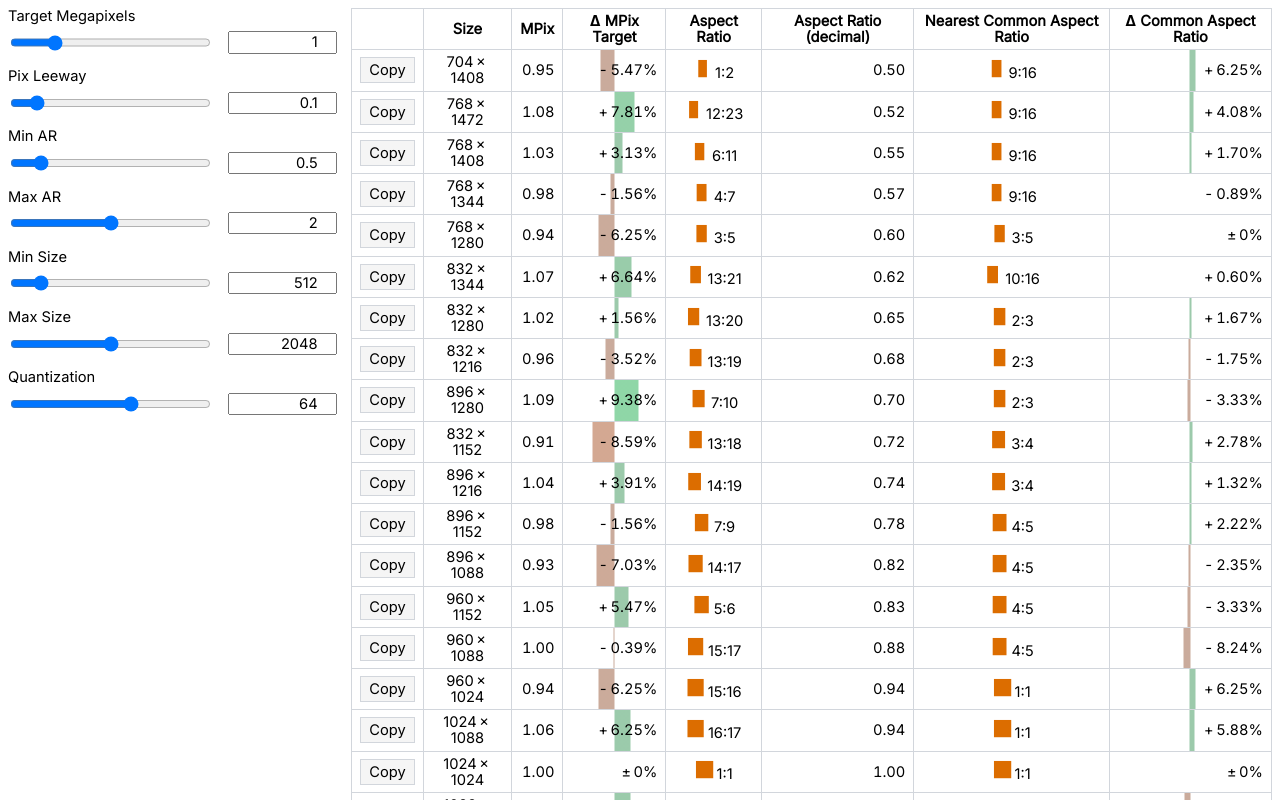
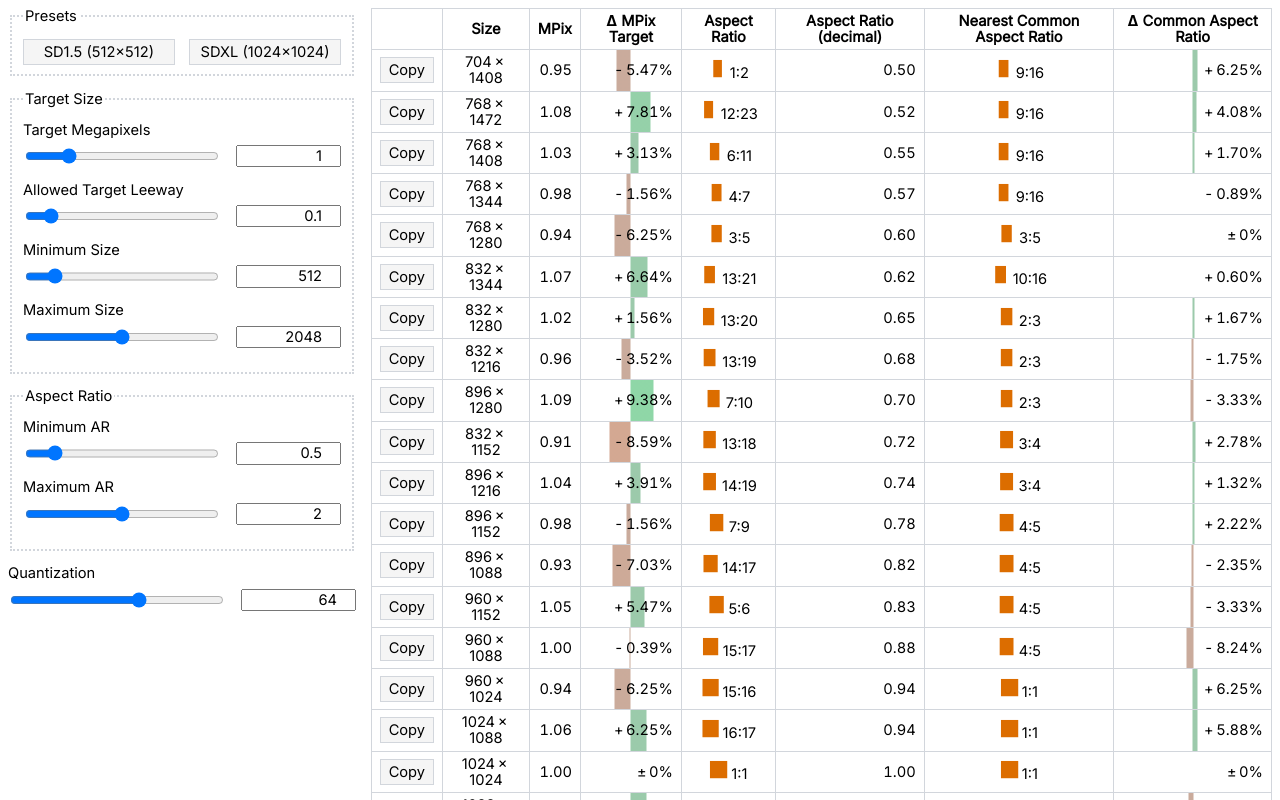
Before and after one commit to akx/res-helper, a React (Vite) app: page / in a window 1280 px wide. Shown: the top 800 px of the page. Built offline with nearby package versions, Linux system fonts and the light colour scheme.

Commit message:
Add presets

```diff
--- a/src/App.tsx
+++ b/src/App.tsx
@@ -14,6 +14,21 @@ export default function App() {
   const [minSize, setMinSize] = useState<number>(512);
   const [maxSize, setMaxSize] = useState<number>(2048);
   const [quantization, setQuantization] = useState<number>(64);
+
+  const setMidSize = (size: number) => {
+    setTargetMpix((size * size) / 1024 / 1024);
+    setMinSize(size / 2);
+    setMaxSize(size * 2);
+  };
+
+  const loadSD15Preset = () => {
+    setMidSize(512);
+  };
+
+  const loadSDXLPreset = () => {
+    setMidSize(1024);
+  };
+
   const resolutions = useDebouncedMemo(
     () =>
       calculateResolutions({
@@ -28,10 +43,18 @@ export default function App() {
     [targetMpix, pixLeeway, minAR, maxAR, minSize, maxSize, quantization],
     200,
   );
-
   return (
-    <div id="container">
+    <>
       <aside>
+        <fieldset>
+          <legend>Presets</legend>
+          <div className="button-group">
+            <button onClick={loadSD15Preset}>SD1.5 (512&times;512)</button>
+            <button onClick={loadSDXLPreset}>SDXL (1024&times;1024)</button>
+          </div>
+        </fieldset>
+        <fieldset>
+          <legend>Target Size</legend>
           <NumberControl
             label="Target Megapixels"
             value={targetMpix}
@@ -41,7 +64,7 @@ export default function App() {
             onChange={setTargetMpix}
           />
           <NumberControl
-          label="Pix Leeway"
+            label="Allowed Target Leeway"
             value={pixLeeway}
             min={0}
             max={1}
@@ -49,7 +72,26 @@ export default function App() {
             onChange={setPixLeeway}
           />
           <NumberControl
-          label="Min AR"
+            label="Minimum Size"
+            min={0}
+            step={8}
+            sliderMax={4096}
+            value={minSize}
+            onChange={setMinSize}
+          />
+          <NumberControl
+            label="Maximum Size"
+            min={0}
+            step={8}
+            sliderMax={4096}
+            value={maxSize}
+            onChange={setMaxSize}
+          />
+        </fieldset>
+        <fieldset>
+          <legend>Aspect Ratio</legend>
+          <NumberControl
+            label="Minimum AR"
             min={0}
             step={0.01}
             sliderMax={4}
@@ -57,29 +99,14 @@ export default function App() {
             onChange={setMinAR}
           />
           <NumberControl
-          label="Max AR"
+            label="Maximum AR"
             min={0}
             step={0.01}
             sliderMax={4}
             value={maxAR}
             onChange={setMaxAR}
           />
-        <NumberControl
-          label="Min Size"
-          min={0}
-          step={8}
-          sliderMax={4096}
-          value={minSize}
-          onChange={setMinSize}
-        />
-        <NumberControl
-          label="Max Size"
-          min={0}
-          step={8}
-          sliderMax={4096}
-          value={maxSize}
-          onChange={setMaxSize}
-        />
+        </fieldset>
         <NumberControl
           label="Quantization"
           min={8}
@@ -95,6 +122,6 @@ export default function App() {
           pixLeeway={pixLeeway}
         />
       </main>
-    </div>
+    </>
   );
 }
--- a/src/index.css
+++ b/src/index.css
@@ -53,7 +53,7 @@ td {
     width: 100%;
 }
 
-#container {
+#root {
     display: flex;
     gap: 1em;
 }
@@ -72,3 +72,20 @@ button {
 button.copied {
     background: lawngreen;
 }
+
+fieldset {
+    margin-bottom: 1em;
+    padding-top: 1em;
+    border-color: #d2d6dc;
+    border-style: dotted;
+}
+
+.button-group {
+    display: flex;
+    gap: 1em;
+    justify-content: space-between;
+}
+
+.button-group > button {
+    flex: 1;
+}
```
Lines whose indentation alone changed are shown as unchanged.
